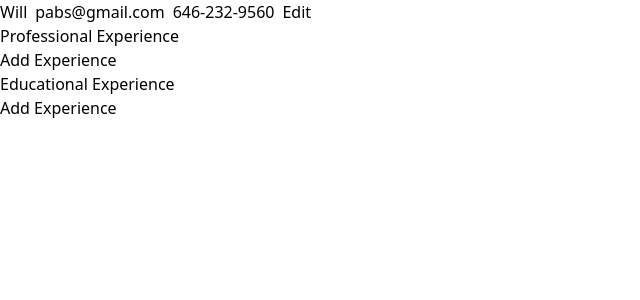
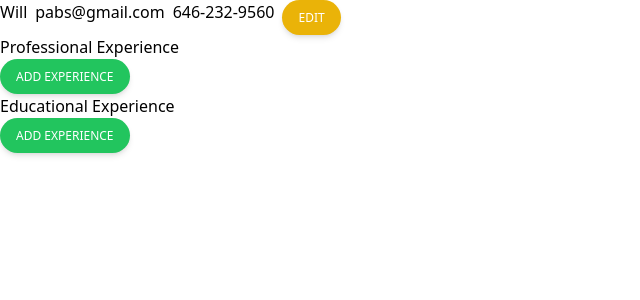
Before and after one commit to WillPabs/cv-application, a React (Create React App) app: page / in a window 1280 px wide. Shown: the top 300 px of the page, without its empty margins (0-640 px from the left). Built offline with nearby package versions, Linux system fonts and the light colour scheme.

Commit message:
Add button classes

```diff
--- a/src/components/Education.js
+++ b/src/components/Education.js
@@ -58,8 +58,8 @@
                         value={dateOfStudy}
                         onChange={this.handleChange}
                     />
-                    <button onClick={this.handleSubmit}>Resubmit</button>
-                    <button type="submit">Delete Experience</button>
+                    <button className="button-edit" onClick={this.handleSubmit}>Resubmit</button>
+                    <button className="button-delete" type="submit">Delete Experience</button>
                 </form>
             );
         } else {
@@ -68,7 +68,7 @@
                     <div>{schoolName}</div>
                     <div>{major}</div>
                     <div>{dateOfStudy}</div>
-                    <button onClick={this.handleEdit}>Edit</button>
+                    <button className="button-edit" onClick={this.handleEdit}>Edit</button>
                 </div>
             );
         }
--- a/src/components/EducationSection.js
+++ b/src/components/EducationSection.js
@@ -47,7 +47,12 @@
         return (
             <ul>
                 {heading}
-                <button onClick={this.addExperience}>Add Experience</button>
+                <button
+                    className="button-add"
+                    onClick={this.addExperience}
+                >
+                    Add Experience
+                </button>
                 {experiences ? experiences.map((experience) => {
                     return (
                         <Education
--- a/src/components/GeneralInfo.js
+++ b/src/components/GeneralInfo.js
@@ -36,7 +36,10 @@
 
         if (isEditing) {
             return(
-                <form onSubmit={this.handleSubmit}>
+                <form
+                    className="flex space-x-1 align-center"
+                    onSubmit={this.handleSubmit}
+                >
                     <input
                         type="text"
                         id="name"
@@ -58,7 +61,7 @@
                         onChange={this.handleChange}
                         value={phoneNo}
                     />
-                    <button>
+                    <button className="button-edit">
                         Resubmit
                     </button>
                 </form>
@@ -69,7 +72,7 @@
                     <div>{name}</div>
                     <div id="email">{email}</div>
                     <div id="phoneNo">{phoneNo}</div>
-                    <button onClick={this.handleEdit}>Edit</button>
+                    <button className="button-edit" onClick={this.handleEdit}>Edit</button>
                 </div>
             );
         }
--- a/src/components/Professional.js
+++ b/src/components/Professional.js
@@ -87,8 +87,8 @@
                         onChange={this.handleChange}
                         value={dateEnded}
                     />
-                    <button type="button" onClick={this.handleSubmit}>Submit</button>
-                    <button type="submit">Delete Experience</button>
+                    <button className="button-edit" type="button" onClick={this.handleSubmit}>Submit</button>
+                    <button className="button-delete" type="submit">Delete Experience</button>
                 </form>
             );
         } else {
@@ -99,7 +99,7 @@
                     <div>{tasks}</div>
                     <div>{dateStarted}</div>
                     <div>{dateEnded}</div>
-                    <button onClick={this.handleEdit}>Edit</button>
+                    <button className="button-edit" onClick={this.handleEdit}>Edit</button>
                 </div>
             );
         }
--- a/src/components/ProfessionalSection.js
+++ b/src/components/ProfessionalSection.js
@@ -49,7 +49,12 @@
         return(
             <ul>
                 {heading}
-                <button onClick={this.addExperience}>Add Experience</button>
+                <button
+                    className="button-add"
+                    onClick={this.addExperience}
+                >
+                    Add Experience
+                </button>
                 {experiences ? experiences.map((experience) => {
                     return (
                         <Professional
```
